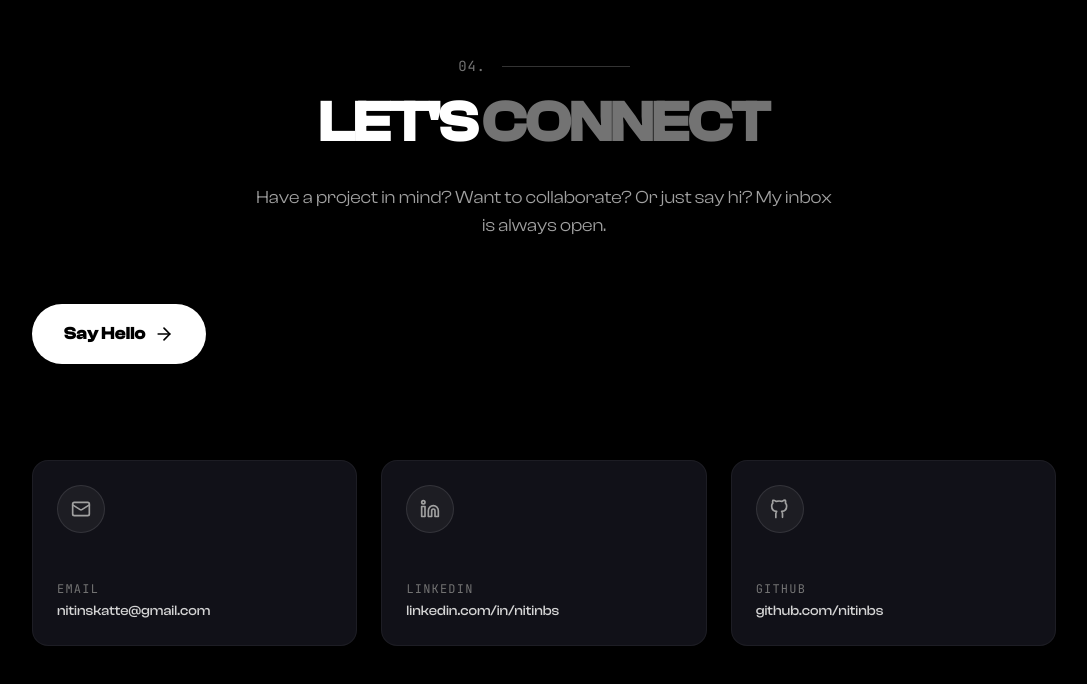
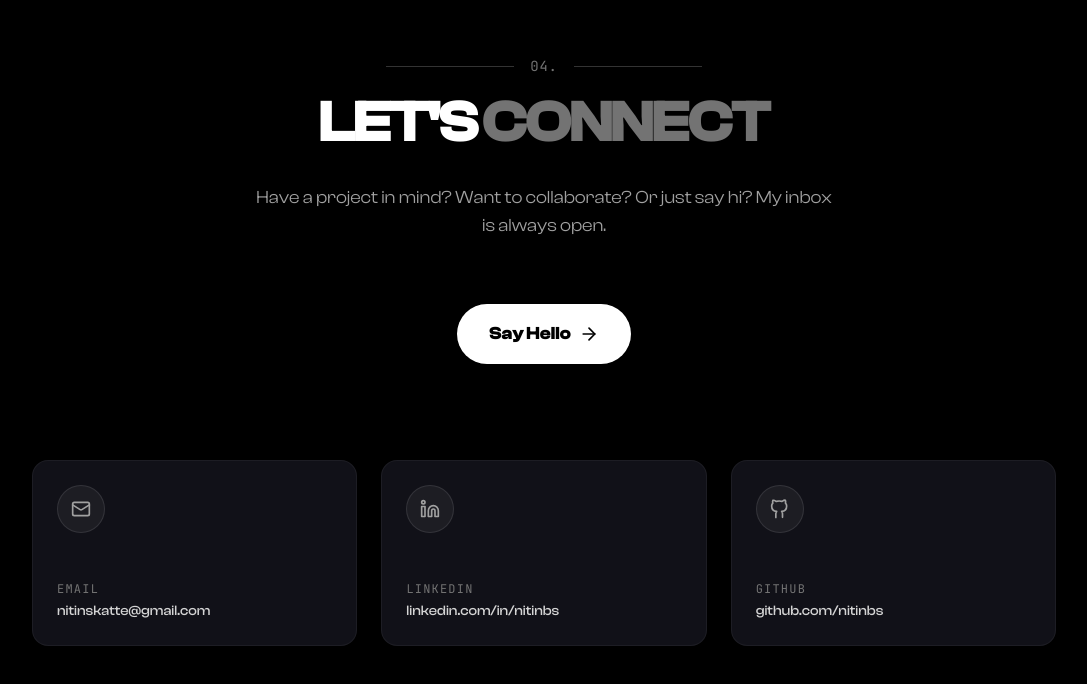
Before and after one commit to nitinbs24/Portfolio, a Next.js app: page / in a window 1280 px wide. Shown: the part 3424-4108 px from the top of the page, without its empty margins (96-1183 px from the left). Built offline with nearby package versions, Linux system fonts and the light colour scheme.

Commit message:
style: center align 04 indicator and say hello button

```diff
--- a/components/sections/Contact.tsx
+++ b/components/sections/Contact.tsx
@@ -38,8 +38,9 @@ export function Contact() {
           viewport={{ once: true, margin: "-100px" }}
           className="flex items-center justify-center gap-4 mb-4 w-full"
         >
+          <div className="w-16 md:w-32 h-[1px] bg-white/20"></div>
           <span className="font-mono text-neutral-500 text-sm tracking-wider">04.</span>
-          <div className="w-32 h-[1px] bg-white/20"></div>
+          <div className="w-16 md:w-32 h-[1px] bg-white/20"></div>
         </motion.div>
 
         {/* Heading */}
@@ -72,7 +73,7 @@ export function Contact() {
           whileInView={{ opacity: 1, y: 0 }}
           viewport={{ once: true, margin: "-100px" }}
           transition={{ duration: 0.6, delay: 0.2 }}
-          className="mb-24 w-full flex justify-start"
+          className="mb-24 w-full flex justify-center"
         >
           <motion.a
             whileHover={{ scale: 1.05 }}
```
